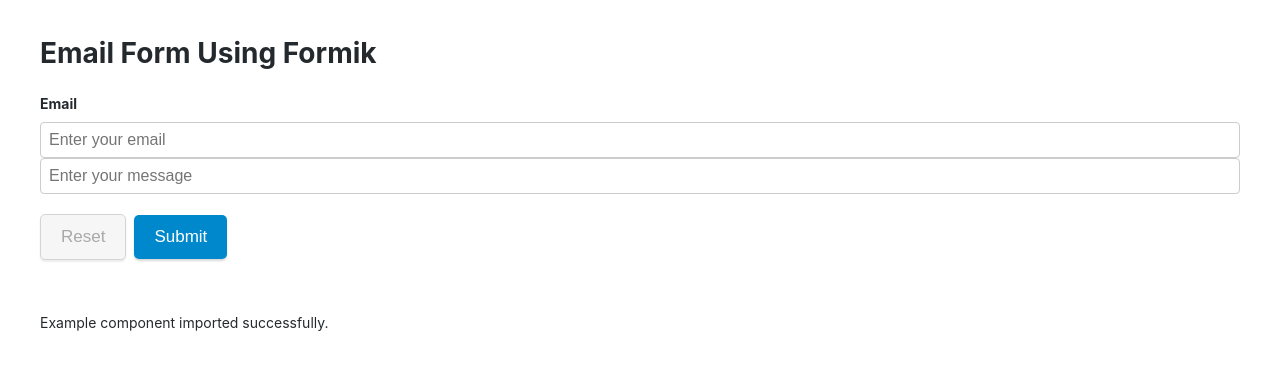
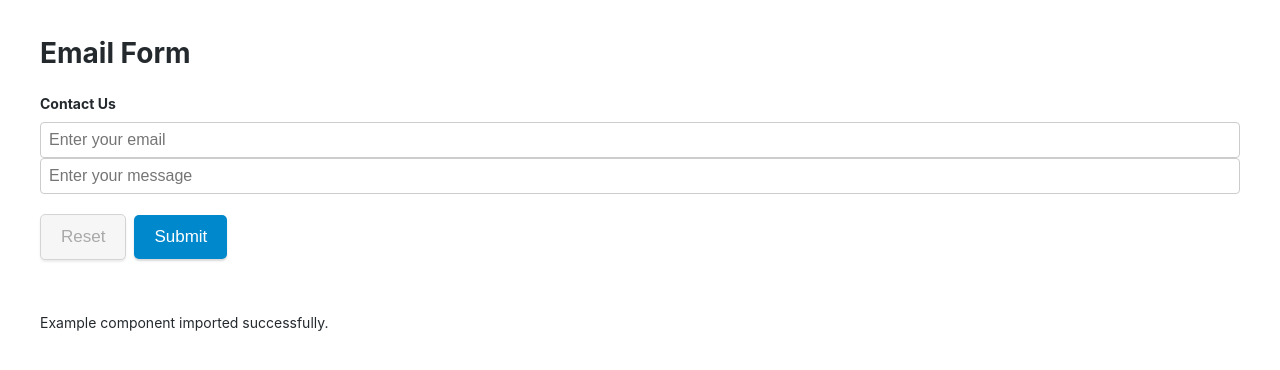
Before and after one commit to laimison/react-rails, a React (Create React App) app in the folder frontend/: page / in a window 1280 px wide. Shown: the top 370 px of the page. Built offline with nearby package versions, Linux system fonts and the light colour scheme.

Commit message:
rewording

```diff
--- a/frontend/src/MyForm.js
+++ b/frontend/src/MyForm.js
@@ -8,7 +8,7 @@ import qs from 'qs';
 const MyForm = () => (
   <div className="app">
 
-    <h1>Email Form Using Formik</h1>
+    <h1>Email Form</h1>
 
     <Formik
       initialValues={{ email: "", message: "" }}
@@ -47,7 +47,7 @@ const MyForm = () => (
         return (
           <form onSubmit={handleSubmit}>
             <label htmlFor="email" style={{ display: "block" }}>
-              Email
+              Contact Us
             </label>
             <input
               id="email"
```
